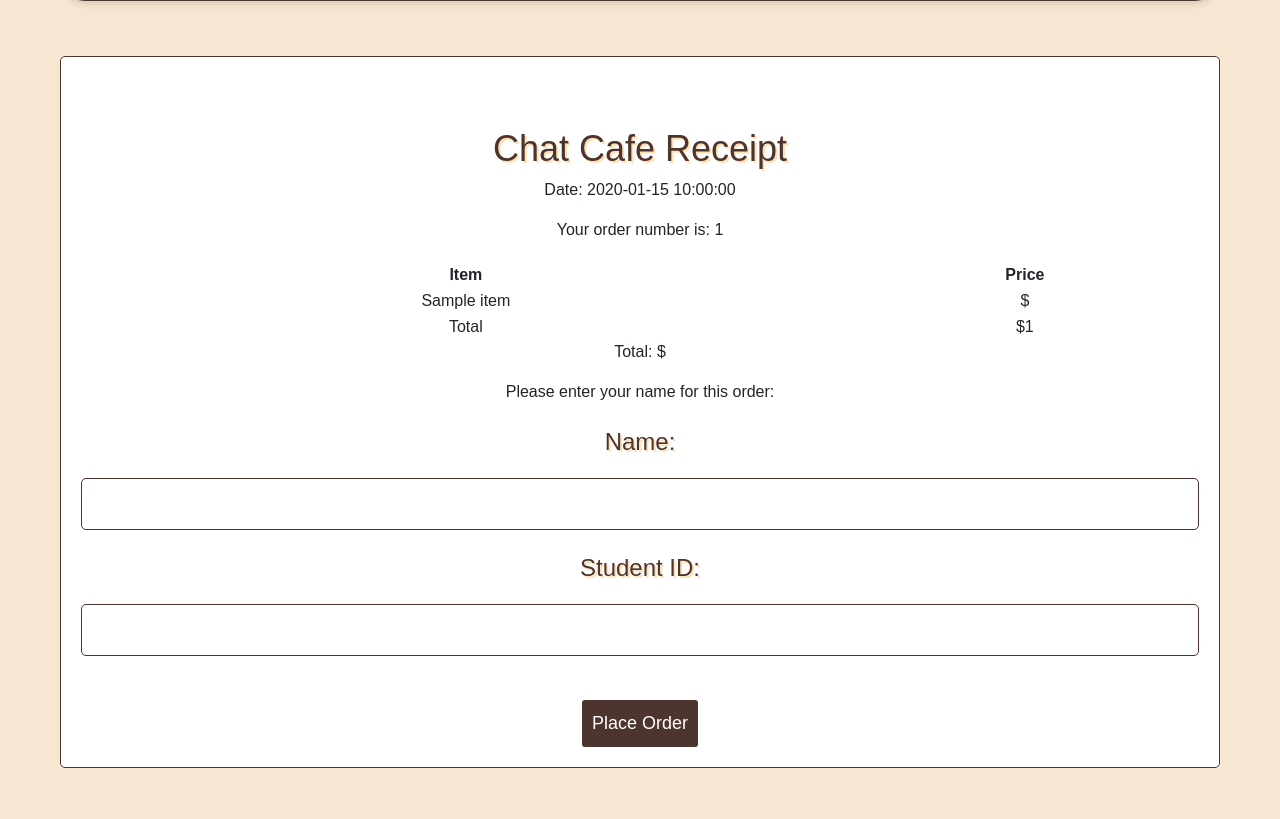
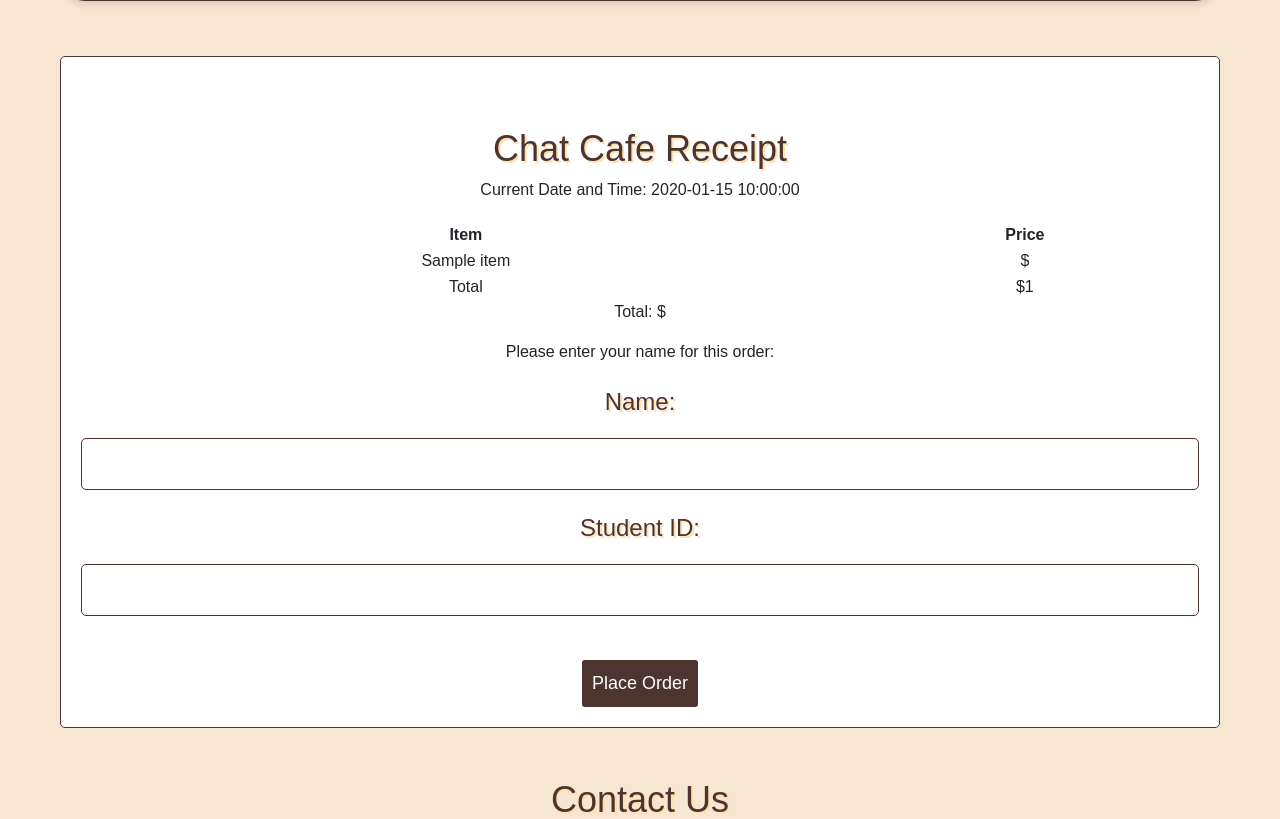
Before and after one commit to nnoor20/ChatCafe, a Flask app: template templates/cafe.html in a window 1280 px wide. Shown: the part 1968-2787 px from the top of the page. Run offline with Flask 3, Linux system fonts and the light colour scheme; the template is opened without the code that fills it: most values are stand-ins (such as "Sample title", 1, 10 or a date in 2020); some libraries are stand-ins or nearby versions.

Commit message:
Fix Receipt: add working date and time, delete order number

```diff
--- a/app.py
+++ b/app.py
@@ -1,6 +1,6 @@
 from flask import Flask, request, render_template, session, redirect, url_for
 from flask_socketio import SocketIO, join_room, leave_room, send, emit
-
+from datetime import datetime
 
 # Create app
 app = Flask(__name__)
@@ -31,7 +31,8 @@ def homepage():
 # Menu page
 @app.route('/cafe')
 def cafe():
-    return render_template('cafe.html', menu=menu, drinks=drinks)
+    current_date = datetime.now()
+    return render_template('cafe.html', menu=menu, drinks=drinks, current_date=current_date.strftime('%m-%d-%Y %H:%M:%S'))
 
 
 # Order page
--- a/templates/cafe.html
+++ b/templates/cafe.html
@@ -88,10 +88,7 @@
 
       <section id="receipt">
         <h2>Chat Cafe Receipt</h2>
-        <p>Date: {{ current_date }}</p>
-         <!--<p>Order Number: <span id="order-number"></span></p> -->
-         <p>Your order number is: {{ order_number }}</p>
-
+        <p>Current Date and Time: {{ current_date }}</p>
          <table>
           <tr>
             <th>Item</th>
```
